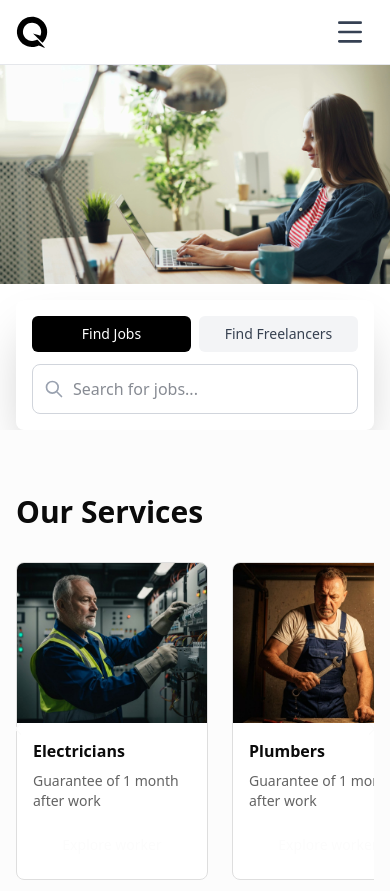
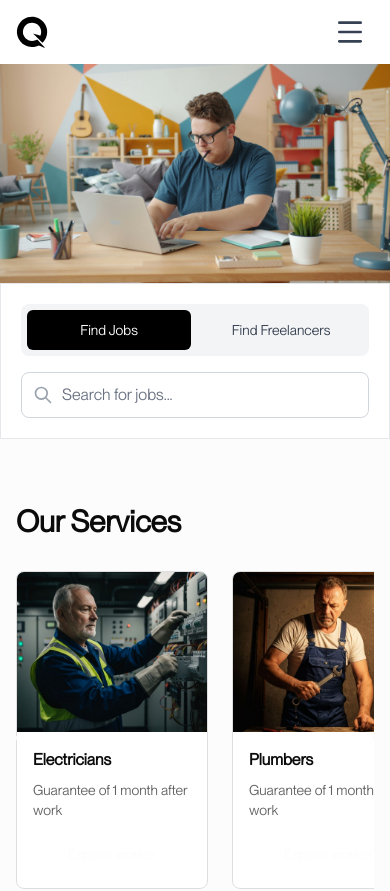
Before and after one commit to bidhandhakal/hackathon_, a React (Vite) app in the folder frontend/: page / in a window 390 px wide. Shown: the top 891 px of the page. Built offline with nearby package versions, Linux system fonts and the light colour scheme.

Commit message:
Herosection

```diff
--- a/frontend/src/components/hero.jsx
+++ b/frontend/src/components/hero.jsx
@@ -5,35 +5,37 @@ const Hero = () => {
   const [searchType, setSearchType] = useState("jobs");
 
   return (
-    <div className="relative flex justify-center items-center bg-[#ffffff] p-0 md:p-8 overflow-hidden">
-      <div className="max-w-6xl w-full">
+    <div className="relative flex justify-center items-center p-0 md:p-8 overflow-hidden">
+      <div className="max-w-7xl w-full">
         <div className="relative overflow-hidden rounded-none md:rounded-3xl">
           <img
             src="/heroimage.jpg"
             alt="Professional woman working on laptop"
-            className="w-full h-auto max-h-[400px] md:max-h-[500px] object-cover"
+            className="w-full h-auto max-h-[500px] md:max-h-[600px] object-cover "
           />
 
           {/* Search Bar - Inside image for desktop only */}
-          <div className="hidden md:block absolute bottom-8 left-8 bg-white rounded-lg shadow-2xl p-4 w-96 z-10">
-            <div className="flex gap-2 mb-3">
+          <div className="hidden md:block absolute bottom-8 left-8 backdrop-blur-lg bg-black/40 rounded-2xl shadow-2xl p-5 w-96 z-10 border border-white/30">
+            <div className="flex gap-2 mb-4 bg-black/20 p-1.5 rounded-lg">
               <button
                 onClick={() => setSearchType("jobs")}
                 style={{
-                  backgroundColor: searchType === "jobs" ? "#000000" : "#f3f4f6",
-                  color: searchType === "jobs" ? "#ffffff" : "#374151"
+                  backgroundColor:
+                    searchType === "jobs" ? "#ffffff" : "transparent",
+                  color: searchType === "jobs" ? "#000000" : "#ffffff",
                 }}
-                className="flex-1 py-2 px-4 rounded-md text-sm font-medium transition-all hover:opacity-90"
+                className="flex-1 py-2.5 px-4 rounded-md text-sm font-medium transition-all duration-300 ease-in-out hover:bg-white/90 "
               >
                 Find Jobs
               </button>
               <button
                 onClick={() => setSearchType("freelancers")}
                 style={{
-                  backgroundColor: searchType === "freelancers" ? "#000000" : "#f3f4f6",
-                  color: searchType === "freelancers" ? "#ffffff" : "#374151"
+                  backgroundColor:
+                    searchType === "freelancers" ? "#ffffff" : "transparent",
+                  color: searchType === "freelancers" ? "#000000" : "#ffffff",
                 }}
-                className="flex-1 py-2 px-4 rounded-md text-sm font-medium transition-all hover:opacity-90"
+                className="flex-1 py-2.5 px-4 rounded-md text-sm font-medium transition-all duration-300 ease-in-out hover:bg-white/90"
               >
                 Find Freelancers
               </button>
@@ -44,41 +46,55 @@ const Hero = () => {
                 type="text"
                 value={searchQuery}
                 onChange={(e) => setSearchQuery(e.target.value)}
-                placeholder={searchType === "jobs" ? "Search for jobs..." : "Search for freelancers..."}
-                className="w-full py-3 pl-10 pr-4 border border-gray-300 rounded-lg focus:outline-none focus:ring-2 focus:ring-black focus:border-transparent text-gray-900 bg-white"
+                placeholder={
+                  searchType === "jobs"
+                    ? "Search for jobs..."
+                    : "Search for freelancers..."
+                }
+                className="w-full py-2.5 pl-10 pr-4 border border-white/40 rounded-lg focus:outline-none focus:ring-2 focus:ring-white/60 focus:border-white/60 text-white bg-white/10 backdrop-blur-sm placeholder:text-white/70"
               />
               <svg
-                className="absolute left-3 top-1/2 -translate-y-1/2 w-5 h-5 text-gray-400 pointer-events-none"
+                className="absolute left-3 top-1/2 -translate-y-1/2 w-5 h-5 text-white/70 pointer-events-none"
                 fill="none"
                 stroke="currentColor"
                 viewBox="0 0 24 24"
               >
-                <path strokeLinecap="round" strokeLinejoin="round" strokeWidth={2} d="M21 21l-6-6m2-5a7 7 0 11-14 0 7 7 0 0114 0z" />
+                <path
+                  strokeLinecap="round"
+                  strokeLinejoin="round"
+                  strokeWidth={2}
+                  d="M21 21l-6-6m2-5a7 7 0 11-14 0 7 7 0 0114 0z"
+                />
               </svg>
             </div>
           </div>
         </div>
 
-        {/* Search Bar - Under image for mobile */}
-        <div className="md:hidden bg-white rounded-lg shadow-2xl p-4 mt-4 mx-4">
-          <div className="flex gap-2 mb-3">
+        {/* Search
+         Bar - Under image
+         for mobile */}
+
+        <div className="md:hidden backdrop-blur-lg bg-white/90 shadow-2xl p-5 mt-0 border border-gray-200 ">
+          <div className="flex gap-2 mb-4 bg-gray-100 p-1.5 rounded-lg">
             <button
               onClick={() => setSearchType("jobs")}
               style={{
-                backgroundColor: searchType === "jobs" ? "#000000" : "#f3f4f6",
-                color: searchType === "jobs" ? "#ffffff" : "#374151"
+                backgroundColor:
+                  searchType === "jobs" ? "#000000" : "transparent",
+                color: searchType === "jobs" ? "#ffffff" : "#374151",
               }}
-              className="flex-1 py-2 px-4 rounded-md text-sm font-medium transition-all hover:opacity-90"
+              className="flex-1 py-2.5 px-4 rounded-md text-sm font-medium transition-all duration-300 ease-in-out hover:bg-gray-800"
             >
               Find Jobs
             </button>
             <button
               onClick={() => setSearchType("freelancers")}
               style={{
-                backgroundColor: searchType === "freelancers" ? "#000000" : "#f3f4f6",
-                color: searchType === "freelancers" ? "#ffffff" : "#374151"
+                backgroundColor:
+                  searchType === "freelancers" ? "#000000" : "transparent",
+                color: searchType === "freelancers" ? "#ffffff" : "#374151",
               }}
-              className="flex-1 py-2 px-4 rounded-md text-sm font-medium transition-all hover:opacity-90"
+              className="flex-1 py-2.5 px-4 rounded-md text-sm font-medium transition-all duration-300 ease-in-out hover:bg-gray-800"
             >
               Find Freelancers
             </button>
@@ -89,8 +105,12 @@ const Hero = () => {
               type="text"
               value={searchQuery}
               onChange={(e) => setSearchQuery(e.target.value)}
-              placeholder={searchType === "jobs" ? "Search for jobs..." : "Search for freelancers..."}
-              className="w-full py-3 pl-10 pr-4 border border-gray-300 rounded-lg focus:outline-none focus:ring-2 focus:ring-black focus:border-transparent text-gray-900 bg-white"
+              placeholder={
+                searchType === "jobs"
+                  ? "Search for jobs..."
+                  : "Search for freelancers..."
+              }
+              className="w-full py-2.5 pl-10 pr-4 border border-gray-300 rounded-lg focus:outline-none focus:ring-2 focus:ring-black/20 focus:border-black/30 text-gray-900 bg-white placeholder:text-gray-500"
             />
             <svg
               className="absolute left-3 top-1/2 -translate-y-1/2 w-5 h-5 text-gray-400 pointer-events-none"
@@ -98,7 +118,12 @@ const Hero = () => {
               stroke="currentColor"
               viewBox="0 0 24 24"
             >
-              <path strokeLinecap="round" strokeLinejoin="round" strokeWidth={2} d="M21 21l-6-6m2-5a7 7 0 11-14 0 7 7 0 0114 0z" />
+              <path
+                strokeLinecap="round"
+                strokeLinejoin="round"
+                strokeWidth={2}
+                d="M21 21l-6-6m2-5a7 7 0 11-14 0 7 7 0 0114 0z"
+              />
             </svg>
           </div>
         </div>
--- a/frontend/src/components/navbar.jsx
+++ b/frontend/src/components/navbar.jsx
@@ -7,7 +7,7 @@ const Navbar = () => {
   const [isMobileMenuOpen, setIsMobileMenuOpen] = useState(false);
 
   return (
-    <nav className="bg-white border-b border-gray-200 sticky top-0 z-50 font-[latina]">
+    <nav className="bg-white sticky top-0 z-50 font-[latina]">
       <div className="max-w-[1920px] mx-auto px-4 sm:px-6 lg:px-8">
         <div className="flex justify-between items-center h-16 sm:h-16 lg:h-14">
           <div className="flex items-center space-x-2 md:space-x-3 lg:space-x-4">
@@ -273,7 +273,7 @@ const Navbar = () => {
             </Link>
             <Link
               to="/auth/signup"
-              className="hidden sm:block bg-black text-white px-3 sm:px-4 md:px-5 py-2 rounded-lg hover:bg-gray-800 transition-colors font-medium text-xs md:text-sm whitespace-nowrap shadow-[0_4px_16px_rgba(255,255,255,0.4)]"
+              className="hidden sm:block bg-[#141111] text-white px-3 sm:px-4 md:px-5 py-2 rounded-lg hover:bg-gray-800 transition-colors font-medium text-xs md:text-sm whitespace-nowrap shadow-[0_4px_16px_rgba(255,255,255,0.4)]"
             >
               Sign up
             </Link>
@@ -571,7 +571,7 @@ const Navbar = () => {
                 </Link>
                 <Link
                   to="/auth/signup"
-                  className="block text-center bg-black text-white px-5 py-2 rounded-lg hover:bg-gray-800 transition-colors font-medium shadow-[0_4px_16px_rgba(255,255,255,0.4)]"
+                  className="block text-center bg-[#141111] text-white px-5 py-2 rounded-lg hover:bg-gray-800 transition-colors font-medium shadow-[0_4px_16px_rgba(255,255,255,0.4)]"
                   onClick={() => setIsMobileMenuOpen(false)}
                 >
                   Sign up
--- a/frontend/src/index.css
+++ b/frontend/src/index.css
@@ -173,3 +173,6 @@ input, textarea, select {
   font-weight: normal;
   font-style: normal;
 }
+*{
+  font-family: 'latina';
+}
```
Also changed, not shown: frontend/public/heroimage.jpg.
